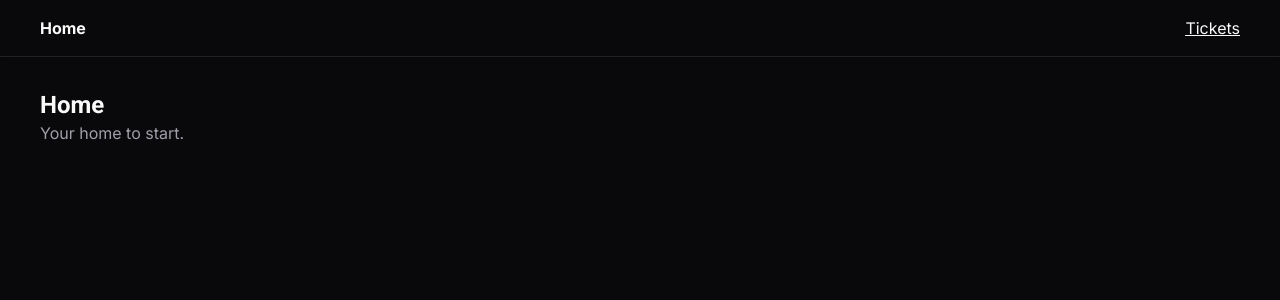
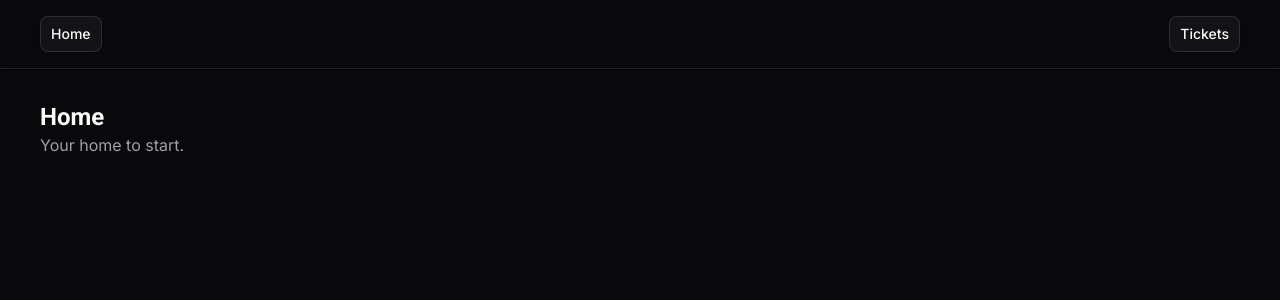
Before and after one commit to Poya-Faraji/ticket-bounty, a Next.js app: page / in a window 1280 px wide. Shown: the top 300 px of the page. Built offline with nearby package versions, Linux system fonts and the light colour scheme.

Commit message:
[ADD] Button styles to link

```diff
--- a/src/components/header/header-component.tsx
+++ b/src/components/header/header-component.tsx
@@ -4,16 +4,28 @@ import Link from "next/link";
 
 import { homePath, ticketsPath } from "@/utils/dynamic-path";
 
+import { buttonVariants } from "../ui/button";
+
 export default function HeaderComponent(): ReactNode {
   return (
     <header className="px-5 py-4 shadow-sm border-b border-border bg-background">
       <nav className="w-[min(1200px,calc(100%-2rem))] mx-auto">
         <ul className="flex justify-between">
-          <li className="font-bold hover:text-primary">
-            <Link href={homePath()}>Home</Link>
+          <li>
+            <Link
+              className={buttonVariants({ variant: "outline" })}
+              href={homePath()}
+            >
+              Home
+            </Link>
           </li>
-          <li className="underline hover:text-primary">
-            <Link href={ticketsPath()}>Tickets</Link>
+          <li>
+            <Link
+              className={buttonVariants({ variant: "outline" })}
+              href={ticketsPath()}
+            >
+              Tickets
+            </Link>
           </li>
         </ul>
       </nav>
```
